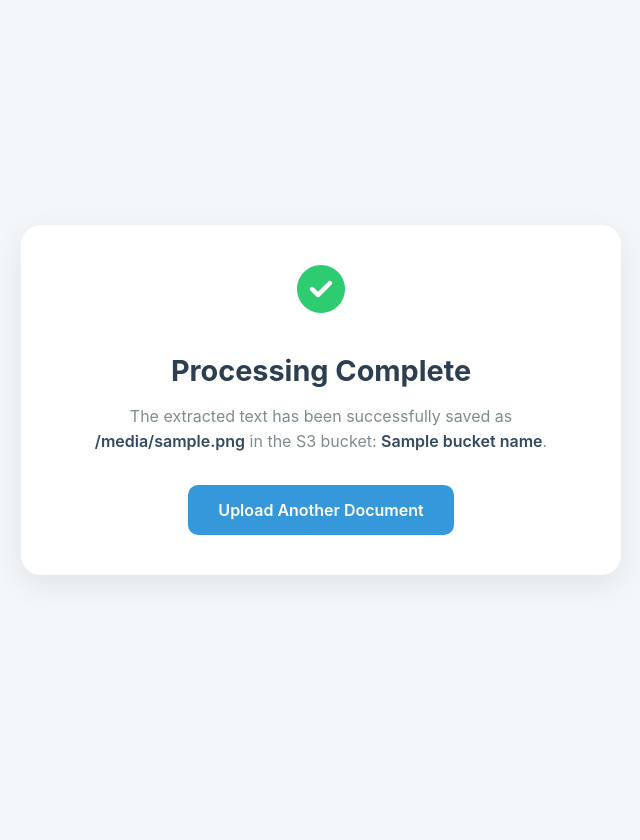
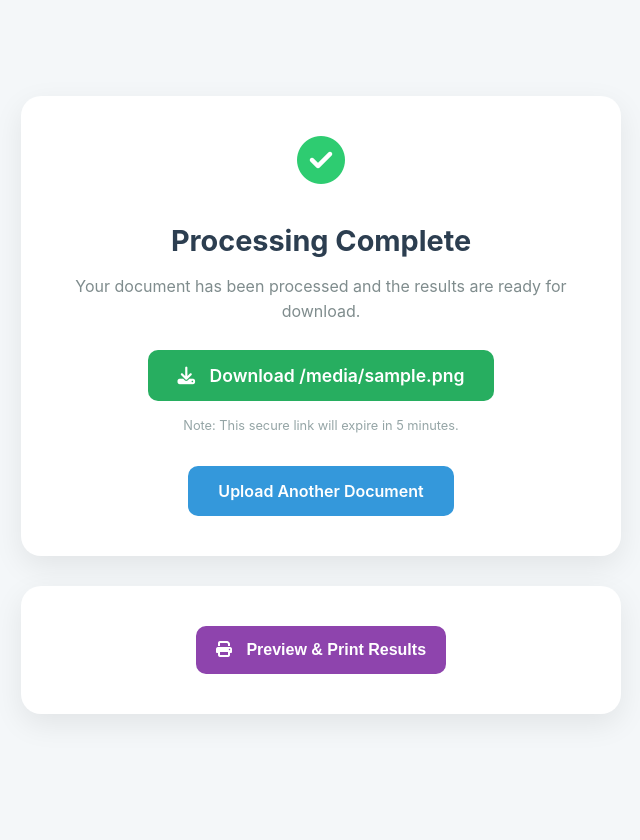
Before and after one commit to fapulito/vercel_textract, a Flask app: template templates/result.html in a window 1280 px wide. Shown: the whole page, without its empty margins (319-959 px from the left). Before the commit the page ends 579 px from the top, so only its background shows below. Run offline with Flask 3, Linux system fonts and the light colour scheme; the template is opened without the code that fills it: most values are stand-ins (such as "Sample title", 1, 10 or a date in 2020); parts of the project's set-up code (start-up, migrations or seed data) failed here and were passed over.

Commit message:
v1.0 Textract OCR Custom Vercel App in Flask.
Jinja2 must be told to allow S3 URL as safe. Extracted text may be downloaded as CSV, printed/saved as PDF, or viewed onscreen.

```diff
--- a/app.py
+++ b/app.py
@@ -5,6 +5,7 @@ import csv
 import io
 from flask import Flask, render_template, request, redirect, url_for, jsonify
 from dotenv import load_dotenv
+from botocore.client import Config
 
 load_dotenv()
 
@@ -16,10 +17,21 @@ AWS_REGION = os.environ.get('AWS_REGION')
 if not all([S3_BUCKET, AWS_REGION, os.environ.get('AWS_ACCESS_KEY_ID'), os.environ.get('AWS_SECRET_ACCESS_KEY')]):
     raise ValueError("One or more essential environment variables are missing.")
 
-s3 = boto3.client('s3', region_name=AWS_REGION)
+# The robust S3 client configuration
+s3_config = Config(
+    signature_version='s3v4',
+    s3={'addressing_style': 'path'}
+)
+
+s3 = boto3.client(
+    's3',
+    region_name=AWS_REGION,
+    config=s3_config
+)
 textract = boto3.client('textract', region_name=AWS_REGION)
 
 # --- Routes ---
+# ... (all other routes remain the same)
 @app.route('/')
 def index():
     return render_template('index.html')
@@ -44,19 +56,16 @@ def upload():
             response = textract.start_document_text_detection(
                 DocumentLocation={'S3Object': {'Bucket': S3_BUCKET, 'Name': file.filename}}
             )
-            # Redirect to the new status page instead of the old result page
             return redirect(url_for('status', job_id=response['JobId'], original_filename=file.filename))
         except Exception as e:
             return f"An error occurred: {str(e)}", 500
 
     return redirect(url_for('index'))
 
-# NEW: Page that shows the spinner and polls the status
 @app.route('/status/<job_id>/<original_filename>')
 def status(job_id, original_filename):
     return render_template('status.html', job_id=job_id, original_filename=original_filename)
 
-# NEW: API endpoint for the JavaScript to call
 @app.route('/api/check_status/<job_id>')
 def check_status(job_id):
     try:
@@ -66,7 +75,6 @@ def check_status(job_id):
     except Exception as e:
         return jsonify({'status': 'FAILED', 'error': str(e)})
 
-# NEW: Final processing route, called only when the job is done
 @app.route('/process_result/<job_id>/<original_filename>')
 def process_result(job_id, original_filename):
     try:
@@ -74,20 +82,37 @@ def process_result(job_id, original_filename):
         if response.get('JobStatus') == 'SUCCEEDED':
             blocks = get_all_textract_blocks(job_id, response)
             csv_filename = create_and_upload_csv(blocks, original_filename)
-            # Redirect to the final success page
             return redirect(url_for('success', csv_filename=csv_filename))
         else:
             return "Job did not succeed. Status: " + response.get('JobStatus'), 500
     except Exception as e:
         return f"An error occurred during final processing: {str(e)}", 500
 
-# NEW: The final success page (renamed from result.html)
+# --- UPDATED SUCCESS FUNCTION ---
 @app.route('/success/<csv_filename>')
 def success(csv_filename):
-    return render_template('result.html', csv_filename=csv_filename, bucket_name=S3_BUCKET)
+    try:
+        download_url = s3.generate_presigned_url(
+            'get_object',
+            Params={'Bucket': S3_BUCKET, 'Key': csv_filename},
+            ExpiresIn=300
+        )
+        # --- THIS IS THE NEW LINE ---
+        print("--- Generated Download URL ---\n", download_url, "\n--------------------------")
+        # -----------------------------
 
+    except Exception as e:
+        print(f"Error generating presigned URL: {e}")
+        download_url = None
 
-# --- Helper Functions (No changes here) ---
+    return render_template(
+        'result.html',
+        csv_filename=csv_filename,
+        bucket_name=S3_BUCKET,
+        download_url=download_url
+    )
+
+# ... (all helper functions remain the same)
 def get_all_textract_blocks(job_id, initial_response):
     blocks = initial_response['Blocks']
     next_token = initial_response.get('NextToken')
--- a/templates/result.html
+++ b/templates/result.html
@@ -4,86 +4,100 @@
     <meta charset="UTF-8">
     <meta name="viewport" content="width=device-width, initial-scale=1.0">
     <title>Processing Complete</title>
-    <!-- Font Awesome for the success icon -->
     <link rel="stylesheet" href="https://cdnjs.cloudflare.com/ajax/libs/font-awesome/6.4.2/css/all.min.css">
     <style>
-        /* Basic Reset and Upscale Background */
-        body {
-            margin: 0;
-            font-family: -apple-system, BlinkMacSystemFont, "Segoe UI", Roboto, Helvetica, Arial, sans-serif;
-            display: flex;
-            justify-content: center;
-            align-items: center;
-            min-height: 100vh;
-            background-color: #f4f7f9;
-            color: #333;
-        }
-
-        /* The Main Tile Container */
-        .container {
-            background-color: white;
-            padding: 40px 50px;
-            border-radius: 20px;
-            box-shadow: 0 10px 30px rgba(0, 0, 0, 0.08);
-            text-align: center;
-            max-width: 500px;
-            width: 90%;
-        }
-
-        h1 {
-            font-size: 1.8rem;
-            margin-bottom: 10px;
-            color: #2c3e50;
-        }
-
-        p {
-            font-size: 1rem;
-            color: #7f8c8d;
-            margin-bottom: 30px;
-            line-height: 1.6;
-        }
-
-        b {
-            color: #34495e;
-            font-weight: 600;
-        }
-
-        /* Success Icon */
-        .fa-check-circle {
-            font-size: 3rem;
-            color: #2ecc71; /* A nice green for success */
-            margin-bottom: 20px;
-        }
-
-        /* "Upload Another" Link Styled as a Button */
-        .upload-another-btn {
-            display: inline-block;
-            background-color: #3498db;
-            color: white;
-            text-decoration: none;
-            padding: 15px 30px;
-            border-radius: 10px;
-            font-size: 1rem;
-            font-weight: 600;
-            cursor: pointer;
-            transition: background-color 0.3s ease;
-        }
-        .upload-another-btn:hover {
-            background-color: #2980b9;
+        /* All CSS remains the same */
+        body { margin: 0; font-family: -apple-system, BlinkMacSystemFont, "Segoe UI", Roboto, Helvetica, Arial, sans-serif; display: flex; flex-direction: column; justify-content: center; align-items: center; min-height: 100vh; background-color: #f4f7f9; color: #333; padding: 20px 0; }
+        .container { background-color: white; padding: 40px 50px; border-radius: 20px; box-shadow: 0 10px 30px rgba(0, 0, 0, 0.08); text-align: center; max-width: 500px; width: 90%; margin-bottom: 30px; }
+        h1 { font-size: 1.8rem; margin-bottom: 10px; color: #2c3e50; }
+        p { font-size: 1rem; color: #7f8c8d; margin-bottom: 25px; line-height: 1.6; }
+        .fa-check-circle { font-size: 3rem; color: #2ecc71; margin-bottom: 20px; }
+        .download-btn { display: inline-block; background-color: #27ae60; color: white; text-decoration: none; padding: 15px 30px; border-radius: 10px; font-size: 1.1rem; font-weight: 600; cursor: pointer; transition: background-color 0.3s ease; margin-bottom: 15px; }
+        .download-btn:hover { background-color: #229954; }
+        .download-btn .fa-download { margin-right: 10px; }
+        .small-text { font-size: 0.8rem; color: #95a5a6; margin-top: 0; margin-bottom: 30px; }
+        .upload-another-btn { display: inline-block; background-color: #3498db; color: white; text-decoration: none; padding: 15px 30px; border-radius: 10px; font-size: 1rem; font-weight: 600; cursor: pointer; transition: background-color 0.3s ease; }
+        .upload-another-btn:hover { background-color: #2980b9; }
+        #print-preview-container { display: none; }
+        .print-btn { background-color: #8e44ad; color: white; border: none; padding: 15px 20px; border-radius: 10px; font-size: 1rem; font-weight: 600; cursor: pointer; transition: background-color 0.3s ease; }
+        .print-btn:hover { background-color: #732d91; }
+        .print-btn .fa-print { margin-right: 10px; }
+        #preview-content { background-color: #fdfdfe; border: 1px solid #ecf0f1; border-radius: 8px; padding: 20px; margin-top: 20px; text-align: left; max-height: 400px; overflow-y: auto; white-space: pre-wrap; word-wrap: break-word; font-family: 'Courier New', Courier, monospace; font-size: 0.9rem; line-height: 1.5; color: #34495e; }
+        @media print {
+            body > *:not(#print-preview-container) { display: none !important; }
+            #print-preview-container, #preview-content { display: block !important; box-shadow: none !important; border: none !important; max-height: none !important; overflow: visible !important; width: 100% !important; max-width: 100% !important; margin: 0 !important; padding: 0 !important; }
         }
     </style>
 </head>
 <body>
 
+    <!-- Main Results Box -->
     <main class="container">
         <i class="fa-solid fa-check-circle"></i>
         <h1>Processing Complete</h1>
-        <p>
-            The extracted text has been successfully saved as <b>{{ csv_filename }}</b>
-            in the S3 bucket: <b>{{ bucket_name }}</b>.
-        </p>
+        <p>Your document has been processed and the results are ready for download.</p>
+
+        {% if download_url %}
+            <a href="{{ download_url }}" class="download-btn" download>
+                <i class="fa-solid fa-download"></i> Download {{ csv_filename }}
+            </a>
+            <p class="small-text">Note: This secure link will expire in 5 minutes.</p>
+        {% else %}
+            <p>Could not generate a download link. Please check the S3 bucket <b>{{ bucket_name }}</b> for the file <b>{{ csv_filename }}</b>.</p>
+        {% endif %}
+
         <a href="/" class="upload-another-btn">Upload Another Document</a>
     </main>
 
+    <!-- Print Preview Box -->
+    <section class="container" id="print-preview-container">
+        <button class="print-btn" id="print-button">
+            <i class="fa-solid fa-print"></i> Preview & Print Results
+        </button>
+        <div id="preview-content" aria-live="polite"></div>
+    </section>
+
+    <script>
+        document.addEventListener('DOMContentLoaded', function() {
+            const printButton = document.getElementById('print-button');
+            const previewContainer = document.getElementById('print-preview-container');
+            const previewContent = document.getElementById('preview-content');
+
+            // --- THE FIX IS ON THIS LINE ---
+            // The |safe filter prevents Flask/Jinja2 from escaping the '&' and
+            // other special characters in the URL, ensuring the URL is not corrupted.
+            const downloadUrl = "{{ download_url | safe }}";
+            // -----------------------------
+
+            if (downloadUrl) {
+                previewContainer.style.display = 'block';
+                previewContent.style.display = 'none';
+            }
+
+            printButton.addEventListener('click', function() {
+                previewContent.textContent = 'Loading preview...';
+                previewContent.style.display = 'block';
+
+                fetch(downloadUrl)
+                    .then(response => {
+                        if (!response.ok) {
+                            throw new Error(`Network response was not ok (status: ${response.status})`);
+                        }
+                        return response.text();
+                    })
+                    .then(csvText => {
+                        const rows = csvText.split('\n');
+                        const extractedText = rows.slice(1).join('\n');
+                        previewContent.textContent = extractedText.trim();
+                        window.print();
+                    })
+                    .catch(error => {
+                        console.error('Error fetching or processing CSV:', error);
+                        previewContent.textContent = 'Error: Could not load the file for preview. Please try downloading it directly.';
+                    });
+            });
+        });
+    </script>
+
 </body>
 </html>
```
